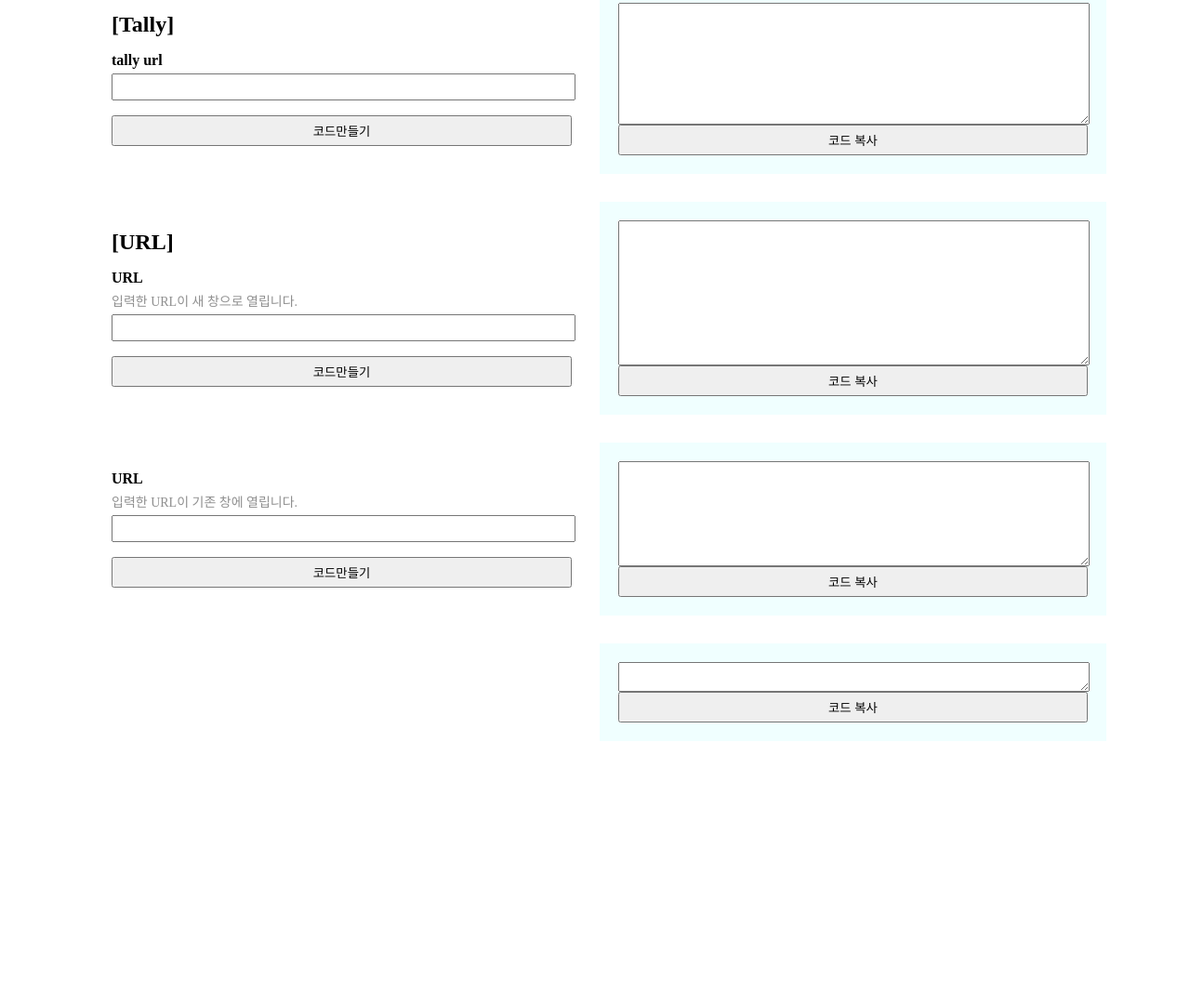
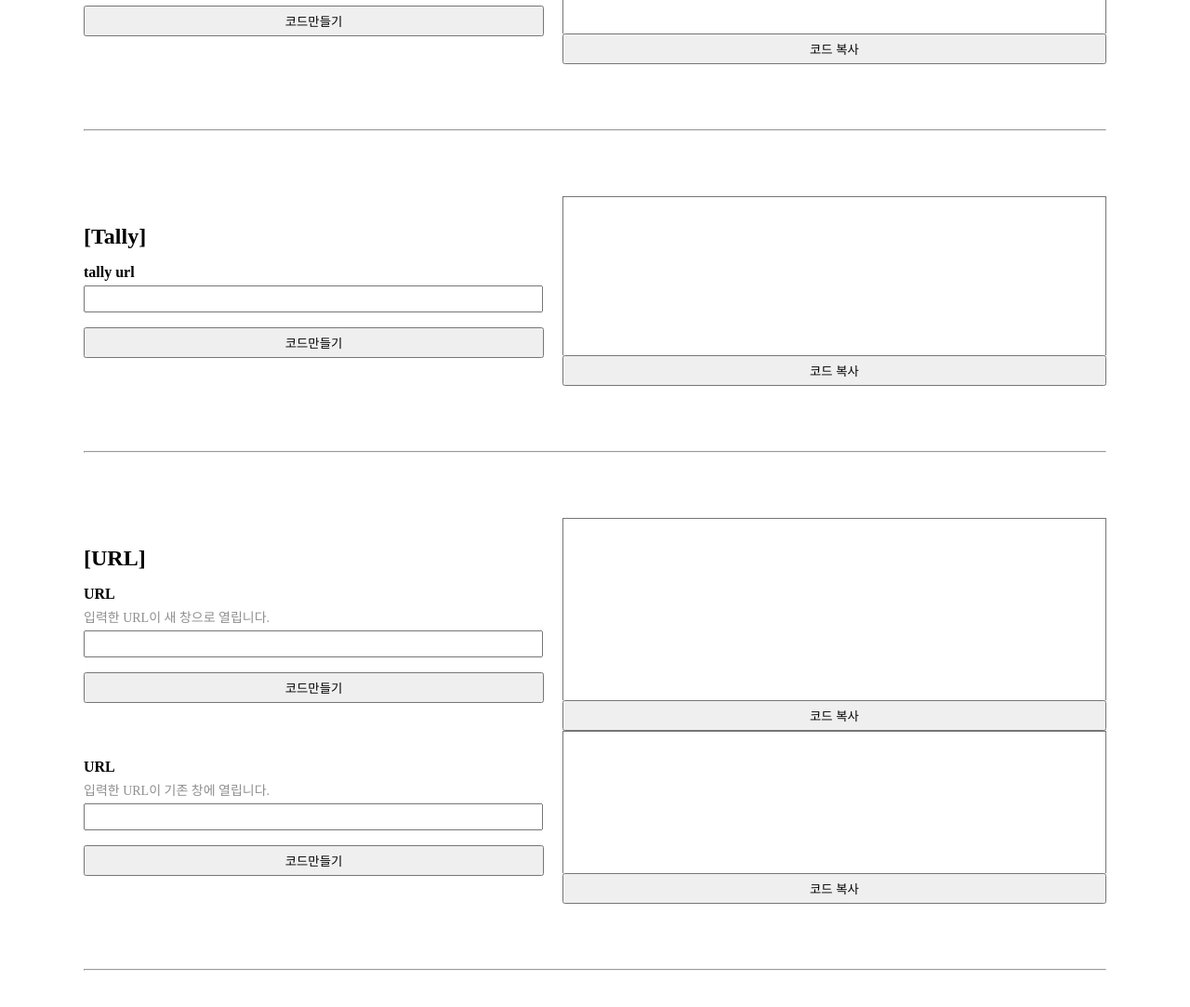
Before and after one commit to wefun-snack24h/web-builder-utilization, a plain HTML site: page page/index.html in a window 1280 px wide. Shown: the part 493-1576 px from the top of the page at 93% size. Before the commit the page ends 1290 px from the top, so only its background shows below. Drawn offline with Linux system fonts and the light colour scheme.

Commit message:
:sparkles: html 문서 수정

```diff
--- a/page/index.html
+++ b/page/index.html
@@ -15,28 +15,26 @@
       margin: 0 auto;
       display: flex;
       flex-flow: column;
-      row-gap: 30px;
     }
 
     .module {
       display: flex;
       width: 100%;
+      column-gap: 20px;
     }
 
     .module__form {
       display: flex;
-      padding: 30px;
+      padding: 30px 0;
       width: 45%;
       flex-direction: column;
       gap: 16px;
     }
 
     .module__code {
-      background-color: azure;
       flex: 1;
       display: flex;
       justify-content: center;
-      padding: 20px;
       flex-flow: column;
     }
 
@@ -62,18 +60,31 @@
     }
 
     textarea {
+      resize: none;
       height: 100%;
+      border-bottom: none;
+      padding: 10px;
     }
 
     input[type=text] {
-      width: 100%;
+      width: calc(100% - 25px);
       height: 25px;
+      padding: 0 10px;
+    }
+
+    h1 {
+      margin: 50px 0 20px;
+    }
+
+    hr {
+      margin: 70px 0;
     }
   </style>
 </head>
 <body>
 <div>
   <div class="modules">
+    <h1>코드 생성하기 ✌🏻</h1>
     <!-- tagging -->
     <div class="module">
       <div class="module__form">
@@ -114,10 +125,12 @@
         <button onclick="handleCLickGtmTagging()">코드만들기</button>
       </div>
       <div class="module__code">
-        <textarea id="result__1" style="width: 100%"></textarea>
+        <textarea id="result__1"></textarea>
         <button onclick="handleCopy('1')">코드 복사</button>
       </div>
     </div>
+
+    <hr />
 
     <!--  -->
     <div class="module">
@@ -129,10 +142,12 @@
         <button onclick="handleCLickOpenTally()">코드만들기</button>
       </div>
       <div class="module__code">
-        <textarea id="result__2" style="width: 100%"></textarea>
+        <textarea id="result__2"></textarea>
         <button onclick="handleCopy('2')">코드 복사</button>
       </div>
     </div>
+
+    <hr />
 
     <!--  -->
     <div class="module">
@@ -146,8 +161,8 @@
         <button onclick="handleClickOpenInNewTab('3-1')">코드만들기</button>
       </div>
       <div class="module__code">
-          <textarea id="result__3-1" style="width: 100%"></textarea>
-          <button onclick="handleCopy('3-1')">코드 복사</button>
+        <textarea id="result__3-1"></textarea>
+        <button onclick="handleCopy('3-1')">코드 복사</button>
       </div>
     </div>
 
@@ -162,20 +177,13 @@
         <button onclick="handleClickChangeLinkOfCurrentTab('3-2')">코드만들기</button>
       </div>
       <div class="module__code">
-          <textarea id="result__3-2" style="width: 100%"></textarea>
-          <button onclick="handleCopy('3-2')">코드 복사</button>
+        <textarea id="result__3-2"></textarea>
+        <button onclick="handleCopy('3-2')">코드 복사</button>
       </div>
     </div>
 
-    <!--  -->
-    <div class="module">
-      <div class="module__form">
-      </div>
-      <div class="module__code">
-        <textarea id="result__4" style="width: 100%"></textarea>
-        <button onclick="handleCopy('4')">코드 복사</button>
-      </div>
-    </div>
+    <hr />
+
   </div>
 </div>
 
@@ -190,7 +198,7 @@
     const select_position = document.querySelector('input[name="position"]:checked').value
     const select_button = document.querySelector('input[name="button"]:checked').value
 
-    const text =`javascript: WEFUN.handleGtmTagging('beta_service', {
+    const text = `javascript: WEFUN.handleGtmTagging('beta_service', {
   'action': 'button',
   'serviceName': '${service}',
   'serviceSubName': '${sub_service}',
@@ -201,12 +209,14 @@
   }
 
   function handleClickOpenInNewTab(id) {
-    const text = `javascript: WEFUN.handleOpenInNewTab('${document.getElementById(`form__${id}`).value}');`
+    const text = `javascript: WEFUN.handleOpenInNewTab('${document.getElementById(
+        `form__${id}`).value}');`
     document.getElementById(`result__${id}`).value = text
   }
 
   function handleClickChangeLinkOfCurrentTab(id) {
-    const text = `javascript: WEFUN.handleChangeLinkOfCurrentTab('${document.getElementById(`form__${id}`).value}');`
+    const text = `javascript: WEFUN.handleChangeLinkOfCurrentTab('${document.getElementById(
+        `form__${id}`).value}');`
     document.getElementById(`result__${id}`).value = text
   }
 
```
